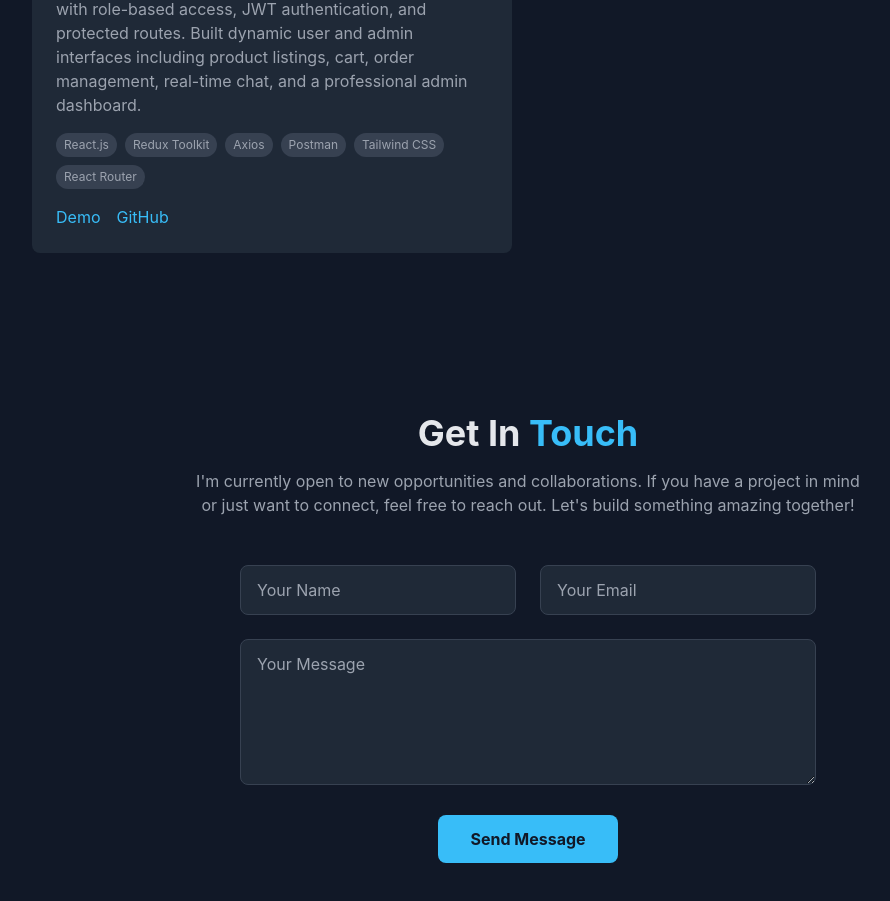
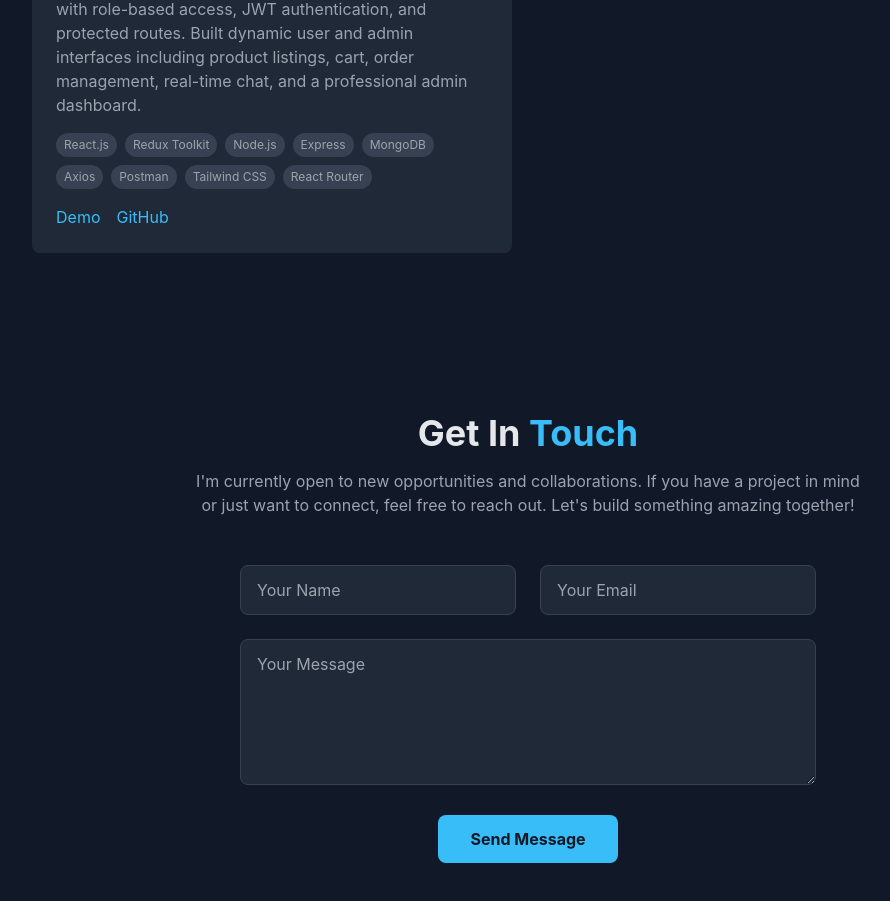
Before and after one commit to Biraj010/myPortfolio, a React (Vite) app: page / in a window 1280 px wide. Shown: the part 3355-4256 px from the top of the page, without its empty margins (112-1002 px from the left). Built offline with nearby package versions, Linux system fonts and the light colour scheme.

Commit message:
new skills added

```diff
--- a/src/data.js
+++ b/src/data.js
@@ -150,6 +150,14 @@ Currently, I'm learning backend development using Node.js and Express, aiming to
       stack: [
         "React.js",
         "Redux Toolkit",
+        "Node.js",
+        "Express",
+        "MongoDB",
+        // "JWT",
+        // "Socket.io",
+        // "Stripe",
+        // "Paypal",
+        // "Stripe",
         "Axios",
         "Postman",
         "Tailwind CSS",
```
